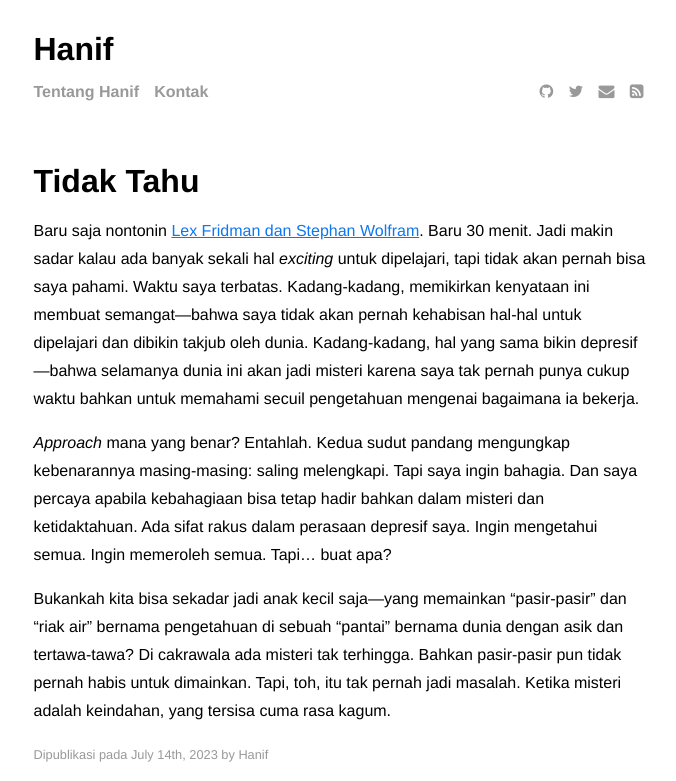
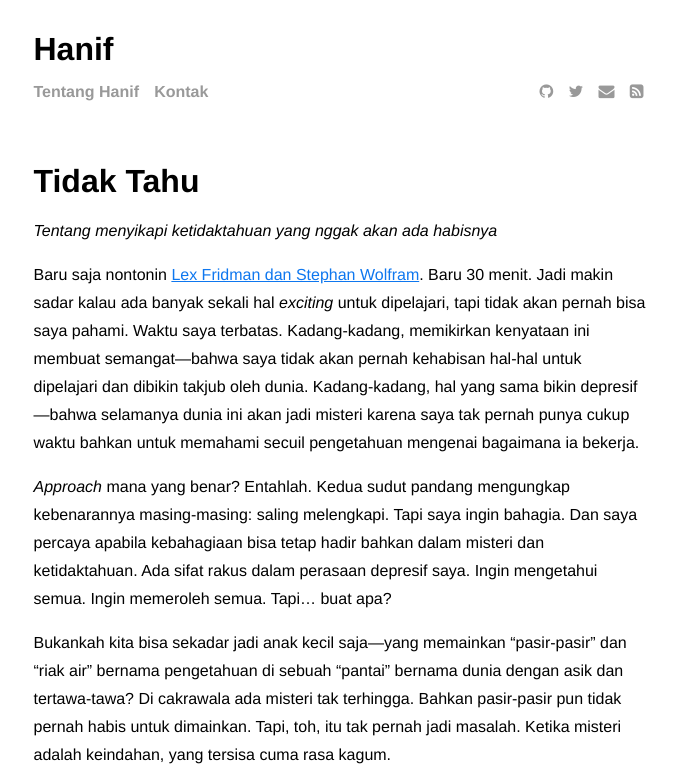
Before and after one commit to aminhanif/aminhanif.github.io, a Jekyll site: the page built from _posts/2023-07-14-tidak-tahu.md, in a window 1280 px wide, cut to the strip 0-781 px from the top of the page. Shown: the whole strip, without its empty margins (299-975 px from the left). Built offline with Jekyll 4.4.1, drawn with Linux system fonts in a browser that asks for light colours.

Commit message:
Update 2023-07-14-tidak-tahu.md

```diff
--- a/_posts/2023-07-14-tidak-tahu.md
+++ b/_posts/2023-07-14-tidak-tahu.md
@@ -10,6 +10,8 @@ description: Makin lama, saya makin sadar kalau dunia adalah lautan misteri yang
 
 ---
 
+*Tentang menyikapi ketidaktahuan yang nggak akan ada habisnya*<!--more-->
+
 Baru saja nontonin [Lex Fridman dan Stephan Wolfram](https://www.youtube.com/watch?v=PdE-waSx-d8). Baru 30 menit. Jadi makin sadar kalau ada banyak sekali hal *exciting* untuk dipelajari, tapi tidak akan pernah bisa saya pahami. Waktu saya terbatas. Kadang-kadang, memikirkan kenyataan ini membuat semangat---bahwa saya tidak akan pernah kehabisan hal-hal untuk dipelajari dan dibikin takjub oleh dunia. Kadang-kadang, hal yang sama bikin depresif---bahwa selamanya dunia ini akan jadi misteri karena saya tak pernah punya cukup waktu bahkan untuk memahami secuil pengetahuan mengenai bagaimana ia bekerja.
 
 *Approach* mana yang benar? Entahlah. Kedua sudut pandang mengungkap kebenarannya masing-masing: saling melengkapi. Tapi saya ingin bahagia. Dan saya percaya apabila kebahagiaan bisa tetap hadir bahkan dalam misteri dan ketidaktahuan. Ada sifat rakus dalam perasaan depresif saya. Ingin mengetahui semua. Ingin memeroleh semua. Tapi... buat apa?
```
